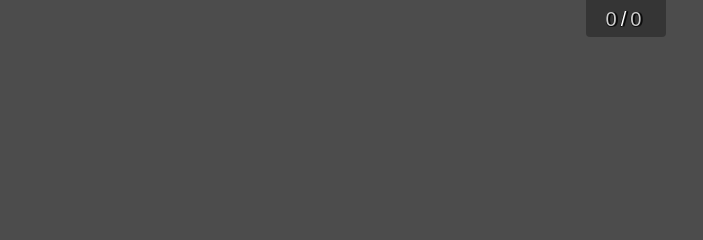
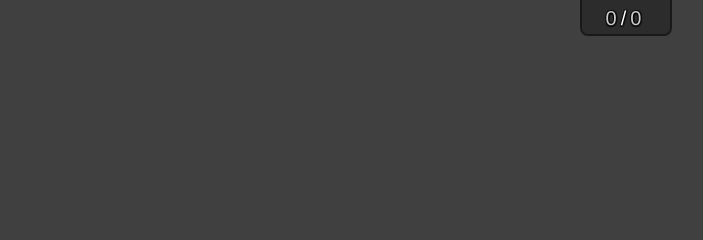
Before and after one commit to blaise-io/media-carousel, a browser extension: page carousel/carousel.html in a window 1280 px wide. Shown: the top 240 px of the page, 14-717 px from the left. Drawn offline with Linux system fonts and the light colour scheme.

Commit message:
Pixels for UI

```diff
--- a/carousel/carousel.css
+++ b/carousel/carousel.css
@@ -4,10 +4,17 @@
     border: none;
 }
 
+:root {
+    --font-size-text: 20px;
+    --shadow-color: rgba(0, 0, 0, 0.4);
+    --font-size-nav: 90px;
+}
+
+
 body {
-    background: rgba(0, 0, 0, 0.7);
+    background: rgba(0, 0, 0, 0.75);
     color: #fff;
-    font: 14px sans-serif;
+    font: var(--font-size-text) helvetica, helvetica-neue, arial, sans-serif;
     text-align: center;
     width: 100vw;
     height: 100vh;
@@ -32,31 +39,31 @@
  * Text shadow (better result than -webkit-outline, which also works in Gecko).
  */
 .text-shadow {
-    --shadow-color: rgba(0, 0, 0, 0.4);
     color: #fff;
-    text-shadow:  0      -0.05vh 0 var(--shadow-color),  /* t */
-                  0.25vh -0.05vh 0 var(--shadow-color),  /* tr */
-                  0.25vh  0      0 var(--shadow-color),  /* r */
-                  0.25vh  0.08vh 0 var(--shadow-color),  /* br */
-                  0       0.08vh 0 var(--shadow-color),  /* b */
-                 -0.05vh  0.08vh 0 var(--shadow-color),  /* bl */
-                 -0.05vh  0      0 var(--shadow-color),  /* l */
-                 -0.05vh -0.05vh 0 var(--shadow-color);  /* tl */
+    text-shadow:  0     -1px   0 var(--shadow-color),  /* t */
+                  1.5px -1px   0 var(--shadow-color),  /* tr */
+                  1.5px  0     0 var(--shadow-color),  /* r */
+                  1.5px  1.5px 0 var(--shadow-color),  /* br */
+                  0      1.5px 0 var(--shadow-color),  /* b */
+                 -1px    1.5px 0 var(--shadow-color),  /* bl */
+                 -1px    0     0 var(--shadow-color),  /* l */
+                 -1px   -1px   0 var(--shadow-color);  /* tl */
 }
 
 #caption {
     position: absolute;
-    top: 0;
+    top: -2px;
     left: 0;
     width: 100vw;
     text-align: center;
 }
     #caption-content {
-        font-size: 2.5vh;
         background: rgba(0, 0, 0, 0.3);
-        padding: 1vh 2vh 0.7vh;
+        background-clip: padding-box;
+        padding: 0.35em 1em 0.2em;
         display: inline-block;
-        border-radius: 0 0 0.5vh 0.5vh;
+        border-radius: 0 0 0.4em 0.4em;
+        border: 2px solid rgba(0, 0, 0, 0.6);
     }
 
 
@@ -76,7 +83,7 @@
     top: 0;
     height: 100vh;
     line-height: 100vh;
-    font-size: 10vh;
+    font-size: var(--font-size-nav);
     cursor: pointer;
     opacity: 0;
     transition: all 0.1s;
@@ -97,13 +104,13 @@
 #prev {
     left: 0;
     text-align: left;
-    padding-right: 20px;
+    padding-right: 0.3em;
 }
 
 #next {
     right: 0;
     text-align: right;
-    padding-left: 20px;
+    padding-left: 0.3em;
 }
 
 #slides.animate figure {
--- a/options/options.js
+++ b/options/options.js
@@ -37,7 +37,7 @@ function saveOptions() {
 function setLastSaved() {
     if (options['meta.lastSaved']) {
         const lastSavedElement = document.querySelector('#last-saved');
-        const time = (new Date(options['meta.lastSaved'])).toTimeString();
+        const time = (new Date(options['meta.lastSaved'])).toLocaleString();
         lastSavedElement.textContent = `Last saved at ${time}`;
         lastSavedElement.style.display = 'block';
     }
```
